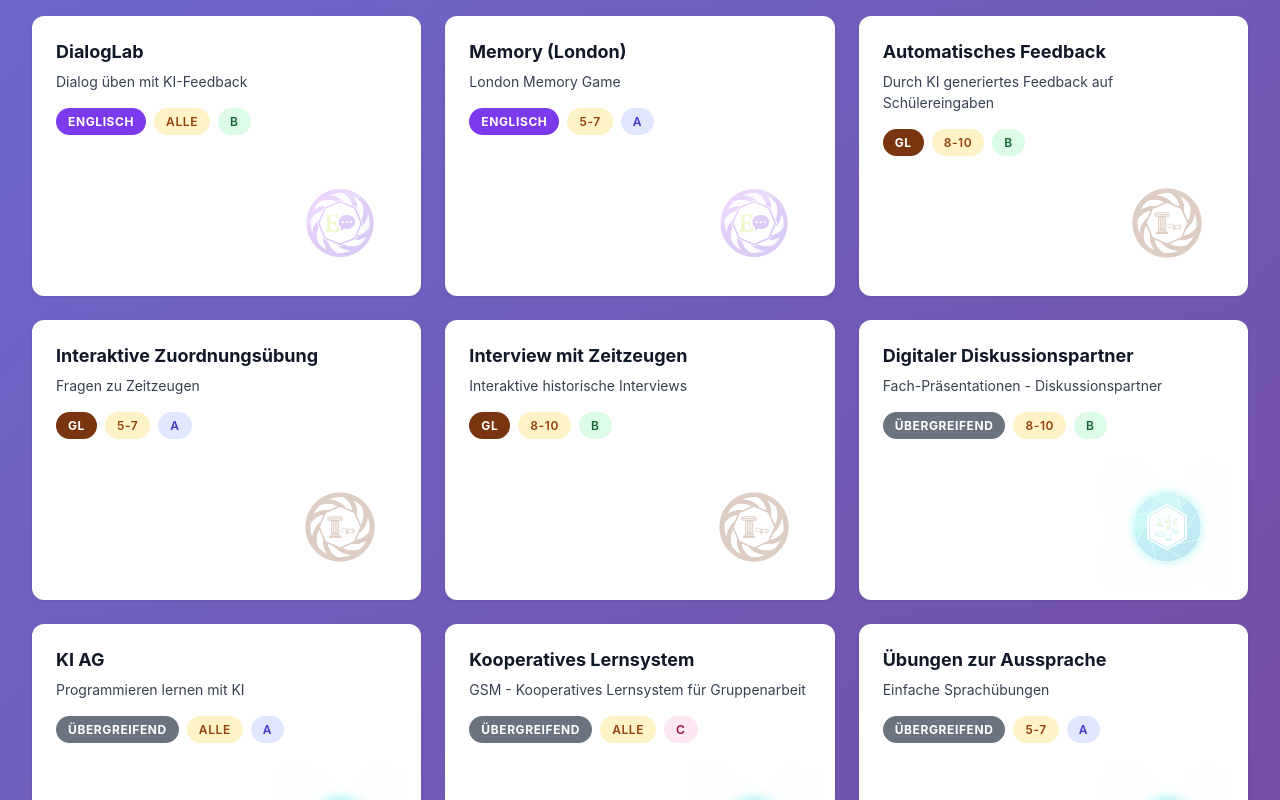
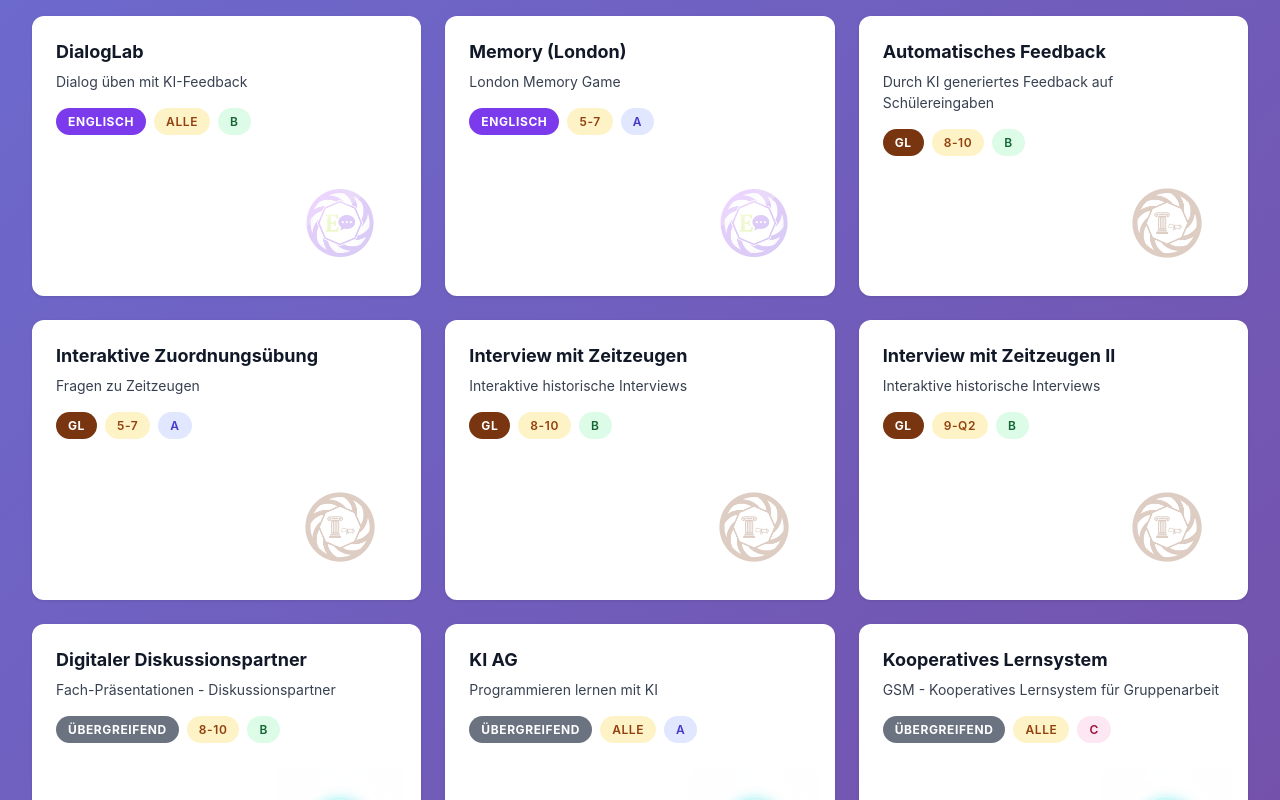
Before and after one commit to WIlski54/ki-materialien-showcase, a plain HTML site: page index.html in a window 1280 px wide. Shown: the part 1871-2671 px from the top of the page. Drawn offline with Linux system fonts and the light colour scheme.

Commit message:
New Card

```diff
--- a/index.html
+++ b/index.html
@@ -1012,7 +1012,24 @@
         lernziele: ["Laborgeräte erkennen", "Versuchsaufbauten skizzieren", "Zusammenhänge herstellen"],
         einsatz: "Für den Chemieunterricht ab Klasse 7. Kann zur Einführung in Laborgeräte oder Übungen genutzt werden.",
         bild: "whiteboard.png"
+    },
+    {
+        id: 21,
+        titel: "Interview mit Zeitzeugen II",
+        fach: "GL",
+        kiKat: "b",
+        stufe: "9-Q2",
+        typ: "🎥 Multimedia",
+        beschreibung: "Interaktive historische Interviews",
+        link: "https://mercator-chat-projekt.onrender.com/",
+        kurzFeatures: ["Authentische Interviews", "Interaktive Fragen", "Historischer Kontext"],
+        langbeschreibung: "Interaktive Zeitzeugen-Interviews zu historischen Ereignissen mit Kontextinformationen.",
+        features: ["Interaktive Fragestellung, die von KI beantwortet werden", "Historische Einordnung", "Quellenkritik"],
+        lernziele: ["Zeitgeschichte verstehen", "Quellen kritisch bewerten", "Empathie entwickeln"],
+        einsatz: "Für Geschichtsunterricht und Projekt-Arbeit.",
+        bild: "Interview2.png"
     }
+
 ];
 
         const faecher = [...new Set(materials.map(m => m.fach))].sort();
```
Also changed, not shown: static/Interview2.png (added).
